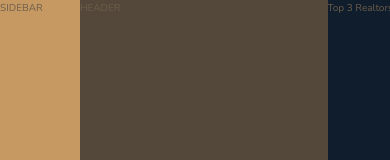
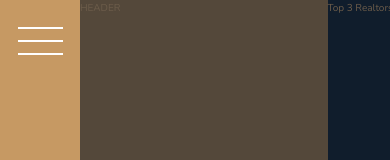
Before and after one commit to SZwerling/nexter, a website: page index.html in a window 390 px wide. Shown: the top 160 px of the page. Drawn offline with nearby package versions, Linux system fonts and the light colour scheme.

Commit message:
simple hamburger in sidebar

```diff
--- a/index.html
+++ b/index.html
@@ -15,7 +15,9 @@
       <title>nexter &mdash; your home, your freedom</title>
    </head>
    <body class="container">
-      <div class="sidebar">SIDEBAR</div>
+      <div class="sidebar">
+         <button class="nav-btn"></button>
+      </div>
       <header class="header">HEADER</header>
       <div class="realtors">Top 3 Realtors</div>
       <section class="features">
--- a/sass/_sidebar.scss
+++ b/sass/_sidebar.scss
@@ -1,5 +1,35 @@
 .sidebar {
-    background: $color-primary;
-    grid-column: sidebar-start / sidebar-end;
-    grid-row: 1 / -1;
+   background: $color-primary;
+   grid-column: sidebar-start / sidebar-end;
+   grid-row: 1 / -1;
+
+   display: flex;
+   justify-content: center;
 }
+
+.nav-btn {
+   border: none;
+   border-radius: 0;
+   cursor: pointer;
+
+   background-color: white;
+   height: 2px;
+   width: 4.5rem;
+   margin-top: 4rem;
+
+   &::before,
+   &::after {
+      content: "";
+      background-color: white;
+      height: 2px;
+      width: 4.5rem;
+      display: block;
+   }
+
+   &::before {
+    transform: translateY(-1.3rem);
+   }
+   &::after {
+    transform: translateY(1.1rem);
+   }
+}
```
Also changed, not shown: css/style.css.
